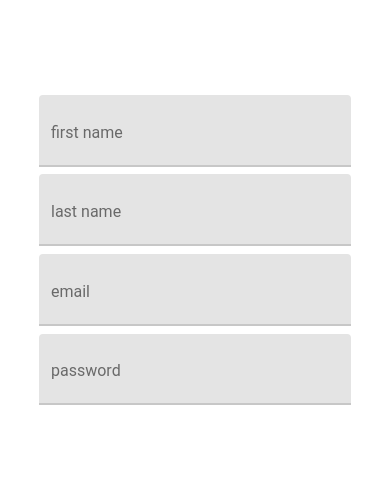
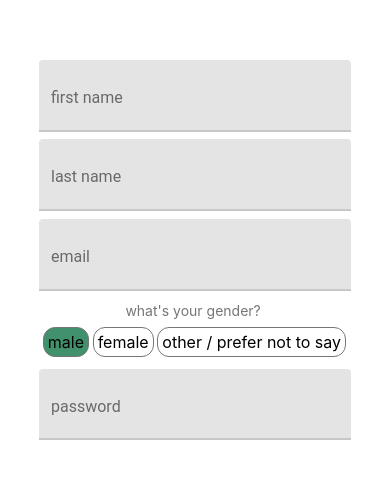
Before and after one commit to Ethan147/court, a React Native app in the folder expo_app/: screen / in a window 390 px wide. Shown: the part 168-646 px from the top of the page. Built offline with nearby package versions, Linux system fonts and the light colour scheme.

Commit message:
basic gender toggle component, need to get styling right & generalize

```diff
--- a/expo_app/components/form/RegisterForm.tsx
+++ b/expo_app/components/form/RegisterForm.tsx
@@ -16,6 +16,7 @@ import { Formik, useFormik, FormikProvider } from "formik";
 import * as Yup from "yup";
 import colors from "../../utils/colors";
 import TextInputComp from "./basic/TextInputComp";
+import ToggleButtonGroupComp from "./basic/ToggleButtonGroupComp";
 
 const validationSchema = Yup.object().shape({
   firstName: Yup.string()
@@ -40,6 +41,15 @@ const validationSchema = Yup.object().shape({
       "password must contain at least one uppercase letter, one lowercase letter, one number, and one special character"
     )
     .required("password is required"),
+  gender: Yup.string()
+    .oneOf(
+      ["male", "female", "other", "prefer_not_to_say"],
+      "please select a gender"
+    )
+    .required("gender is required"),
+  age: Yup.number()
+    .min(14, "must be at least 14 years old")
+    .required("age is required"),
 });
 
 const RegisterForm = () => {
@@ -78,6 +88,8 @@ const RegisterForm = () => {
       email: "",
       password: "",
       confirmPassword: "",
+      gender: "",
+      age: "",
     },
     validationSchema,
     onSubmit: (values) => {
@@ -132,6 +144,13 @@ const RegisterForm = () => {
           </View>
 
           <View style={styles.inputContainer}>
+            <ToggleButtonGroupComp />
+            {/* {formik.touched.email && formik.errors.email ? (
+              <Text style={styles.error}>{formik.errors.email}</Text>
+            ) : null} */}
+          </View>
+
+          <View style={styles.inputContainer}>
             <TextInputComp
               label="password"
               value={formik.values.password}
--- a/expo_app/components/form/basic/TextInputComp.tsx
+++ b/expo_app/components/form/basic/TextInputComp.tsx
@@ -66,7 +66,7 @@ const TextInputComp = ({
       onChangeText={onChangeText}
       onBlur={onBlur}
       error={error}
-      autoCompleteType={undefined}
+      autoComplete={undefined}
       style={styles.input}
       theme={customTheme}
       secureTextEntry={secureTextEntry}
--- /dev/null
+++ b/expo_app/components/form/basic/ToggleButtonGroupComp.tsx
@@ -0,0 +1,132 @@
+import React, { useState } from "react";
+import {
+  View,
+  Text,
+  TouchableOpacity,
+  StyleSheet,
+  useWindowDimensions,
+  Platform,
+} from "react-native";
+import {
+  widthPercentageToDP as wp,
+  heightPercentageToDP as hp,
+} from "react-native-responsive-screen";
+import colors from "../../../utils/colors";
+import theme from "../../../utils/theme";
+
+interface ToggleButtonGroupCompProps {
+  onValueChange?: (value: string) => void;
+}
+
+export const ToggleButtonGroupComp: React.FC<ToggleButtonGroupCompProps> = ({
+  onValueChange,
+}) => {
+  const windowDimensions = useWindowDimensions();
+
+  const styles = StyleSheet.create({
+    container: {
+      ...Platform.select({
+        web: {
+          paddingVertical: windowDimensions.width * 0.01,
+          paddingHorizontal: windowDimensions.width * 0.01,
+          marginRight: windowDimensions.width * 0.01,
+        },
+        ios: {
+          paddingVertical: wp("1%"),
+          paddingHorizontal: wp("1%"),
+          marginRight: wp("1%"),
+        },
+        android: {
+          // todo
+        },
+      }),
+      justifyContent: "center",
+      alignItems: "center",
+    },
+    label: {
+      ...Platform.select({
+        web: {
+          marginBottom: windowDimensions.width * 0.02,
+        },
+        ios: {
+          paddingVertical: wp("1%"),
+        },
+        android: {
+          // todo
+        },
+      }),
+      fontSize: theme.font.size.small,
+      color: colors.textSecondary,
+    },
+    buttons: {
+      flexDirection: "row",
+    },
+    button: {
+      ...Platform.select({
+        web: {
+          paddingVertical: windowDimensions.width * 0.01,
+          paddingHorizontal: windowDimensions.width * 0.01,
+          marginRight: windowDimensions.width * 0.01,
+        },
+        ios: {
+          paddingVertical: wp("1%"),
+          paddingHorizontal: wp("1%"),
+          marginRight: wp("1%"),
+        },
+        android: {
+          // todo
+        },
+      }),
+      borderColor: colors.textSecondary,
+      borderWidth: 0.5,
+      borderRadius: 12,
+      justifyContent: "center",
+      alignItems: "center",
+    },
+    buttonText: {
+      fontSize: theme.font.size.medium,
+    },
+    selected: {
+      backgroundColor: colors.primary,
+    },
+  });
+
+  const [gender, setGender] = useState("male");
+
+  const handleValueChange = (value: string) => {
+    setGender(value);
+    if (onValueChange) {
+      onValueChange(value);
+    }
+  };
+
+  const isSelected = (value: string) => gender === value;
+
+  return (
+    <View style={styles.container}>
+      <Text style={styles.label}>what's your gender?</Text>
+      <View style={styles.buttons}>
+        <TouchableOpacity
+          style={[styles.button, isSelected("male") && styles.selected]}
+          onPress={() => handleValueChange("male")}
+        >
+          <Text style={styles.buttonText}>male</Text>
+        </TouchableOpacity>
+        <TouchableOpacity
+          style={[styles.button, isSelected("female") && styles.selected]}
+          onPress={() => handleValueChange("female")}
+        >
+          <Text style={styles.buttonText}>female</Text>
+        </TouchableOpacity>
+        <TouchableOpacity
+          style={[styles.button, isSelected("other") && styles.selected]}
+          onPress={() => handleValueChange("other")}
+        >
+          <Text style={styles.buttonText}>other / prefer not to say</Text>
+        </TouchableOpacity>
+      </View>
+    </View>
+  );
+};
+
+export default ToggleButtonGroupComp;
--- a/expo_app/package.json
+++ b/expo_app/package.json
@@ -14,7 +14,7 @@
     "react": "18.2.0",
     "react-dom": "^18.2.0",
     "react-native": "0.71.6",
-    "react-native-paper": "^4.9.2",
+    "react-native-paper": "^4.12.5",
     "react-native-responsive-screen": "^1.4.2",
     "react-native-web": "^0.18.12",
     "yup": "^1.1.1"
--- a/expo_app/utils/colors.tsx
+++ b/expo_app/utils/colors.tsx
@@ -3,6 +3,7 @@ const colors = {
   primary: "#40916C",
   accent: "#FFD700",
   text: "#333333",
+  textSecondary: "#767676",
   error: "#D32F2F",
 };
 
--- a/expo_app/utils/theme.tsx
+++ b/expo_app/utils/theme.tsx
@@ -19,6 +19,13 @@ const theme = {
     background: colors.background,
     error: colors.error,
   },
+  font: {
+    size: {
+      small: 14,
+      medium: 16,
+      large: 24,
+    },
+  },
 };
 
 export default theme;
```
Also changed, not shown: 1 other file (tests, documents, lock files or other folders).
